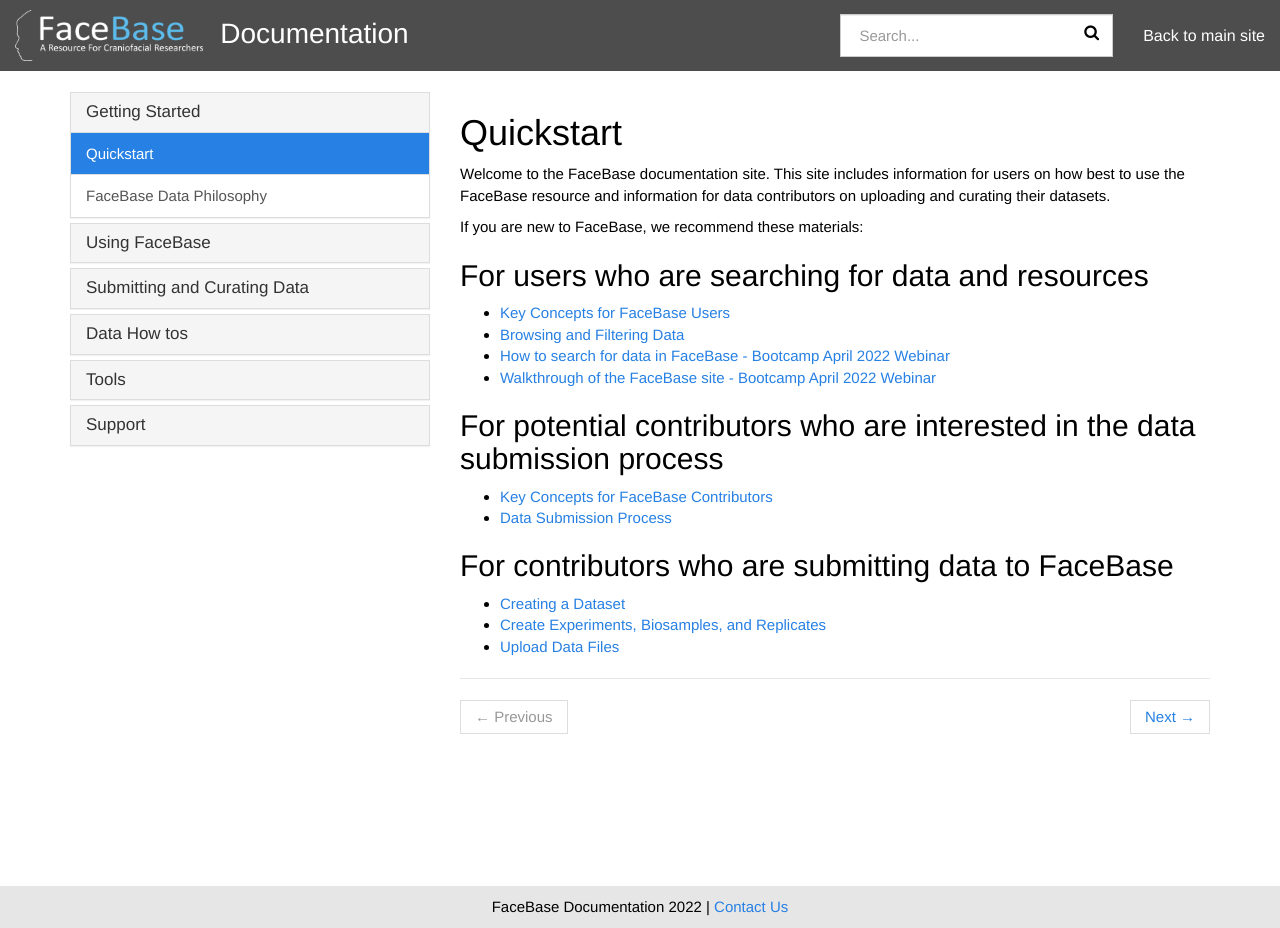
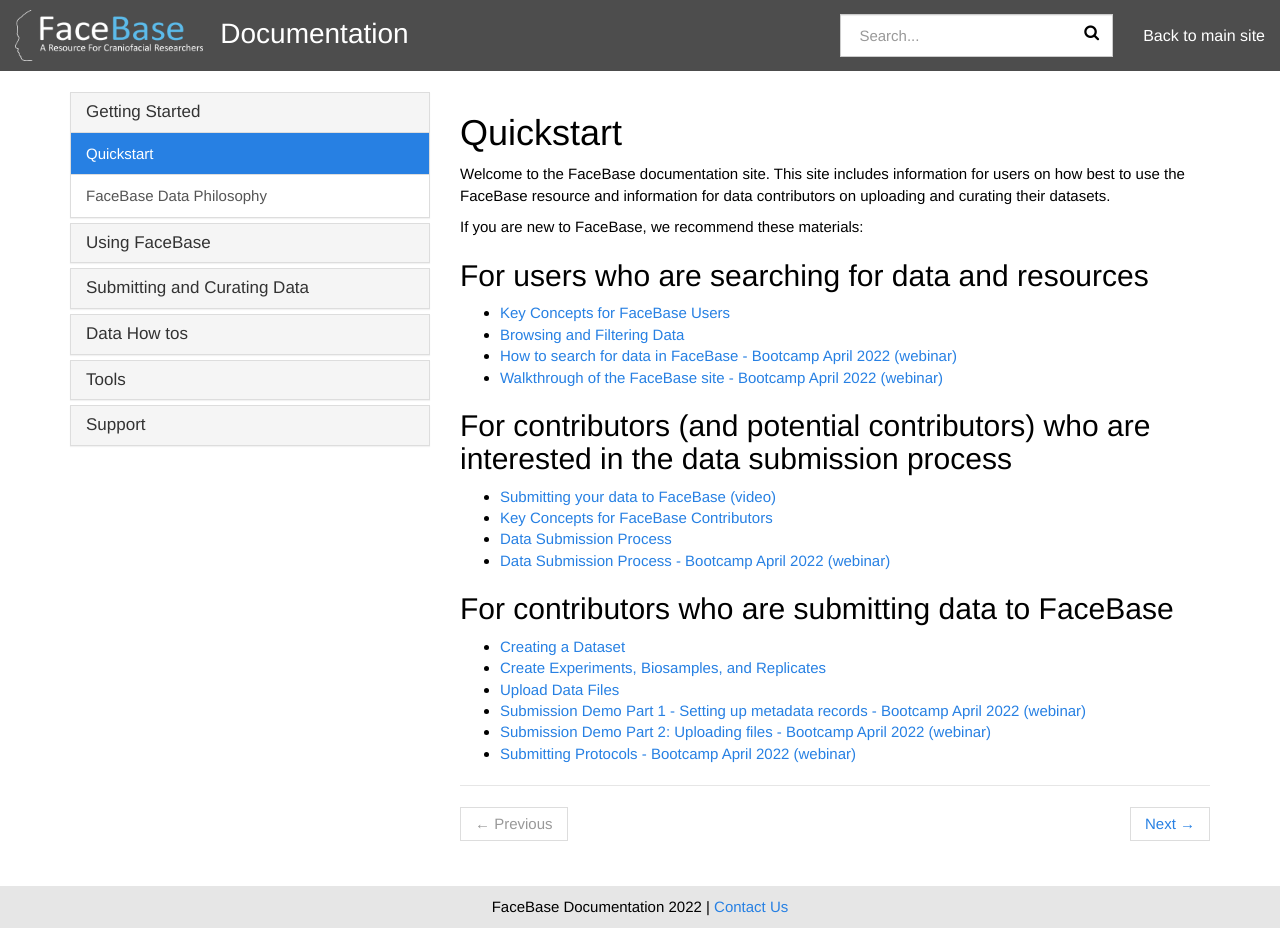
Before and after one commit to informatics-isi-edu/facebase-docs, a Jekyll site: the page built from docs/_docs/index.md, in a window 1280 px wide and 928 px high. Built offline with Jekyll 4.4.1, drawn with Linux system fonts in a browser that asks for light colours.

Commit message:
adding video/webinar links

```diff
--- a/docs/_docs/index.md
+++ b/docs/_docs/index.md
@@ -14,16 +14,21 @@
 
 - [Key Concepts for FaceBase Users](/docs/user-key-concepts/)
 - [Browsing and Filtering Data](/docs/discovering-data/)
-- [How to search for data in FaceBase - Bootcamp April 2022 Webinar](https://youtu.be/pEF4SYzA_Aw)
-- [Walkthrough of the FaceBase site - Bootcamp April 2022 Webinar](https://youtu.be/65G8gIcqd04)
+- [How to search for data in FaceBase - Bootcamp April 2022 (webinar)](https://youtu.be/pEF4SYzA_Aw)
+- [Walkthrough of the FaceBase site - Bootcamp April 2022 (webinar)](https://youtu.be/65G8gIcqd04)
 
-## For potential contributors who are interested in the data submission process
+## For contributors (and potential contributors) who are interested in the data submission process
 
+- [Submitting your data to FaceBase (video)](https://youtu.be/S0gmerUo3I8)
 - [Key Concepts for FaceBase Contributors](/docs/Data-Submission-Key-Concepts/)
 - [Data Submission Process](/docs/Data-Submission-Process/)
+- [Data Submission Process - Bootcamp April 2022 (webinar)](https://youtu.be/S0gmerUo3I8)
 
 ## For contributors who are submitting data to FaceBase
 
 - [Creating a Dataset](/docs/Create-a-Dataset/)
 - [Create Experiments, Biosamples, and Replicates](/docs/Describe-Experiments-Biosamples-and-Replicates/)
 - [Upload Data Files](/docs/Upload-Files/)
+- [Submission Demo Part 1 - Setting up metadata records - Bootcamp April 2022 (webinar)](https://youtu.be/DtYjI2rAHCs)
+- [Submission Demo Part 2: Uploading files - Bootcamp April 2022 (webinar)](https://youtu.be/BoRrrBSAOow)
+- [Submitting Protocols - Bootcamp April 2022 (webinar)](https://youtu.be/vacr9pPzbBI)
```
